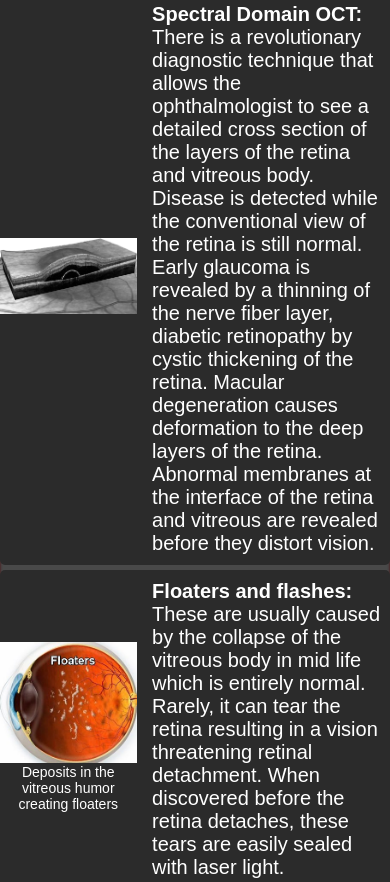
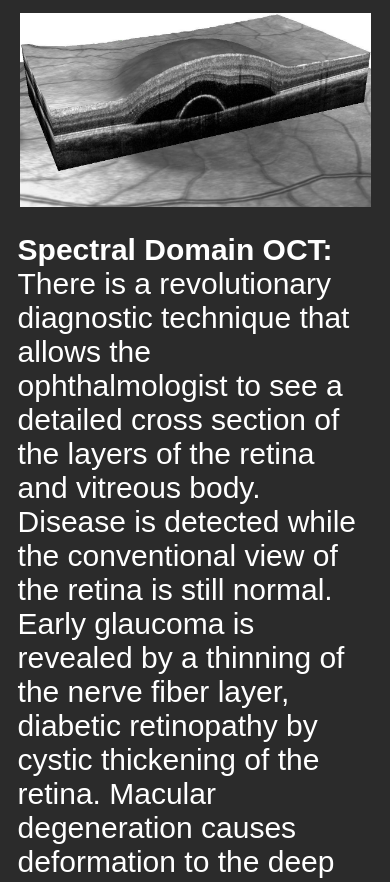
Before and after one commit to aaronw4/BOMG-redesign, a plain HTML site: page commonconditions.html in a window 390 px wide. Shown: the part 537-1419 px from the top of the page. Drawn offline with Linux system fonts and the light colour scheme.

Commit message:
Made Common Conditions page responsive

```diff
--- a/css/commonconditions.css
+++ b/css/commonconditions.css
@@ -350,7 +350,28 @@ font-size:2rem;
 	font-size: 2rem;
 	padding-right: 1%;
 	padding-top: 1rem;
-	padding-bottom: 1rem;
+	padding-bottom: 2rem;
+}
+
+@media (max-width: 640px) {
+    .box {
+        flex-direction: column;
+    }
+
+    .boxLeft {
+        padding-top: 20px;
+        width: 90%;
+    }
+
+    .boxLeft p {
+        font-size: 2.5rem;
+    }
+
+    .boxRight{
+        padding-top: 20px;
+        width: 90%;
+        font-size: 3rem;
+    }
 }
 /*Right Side End   */
 
```
